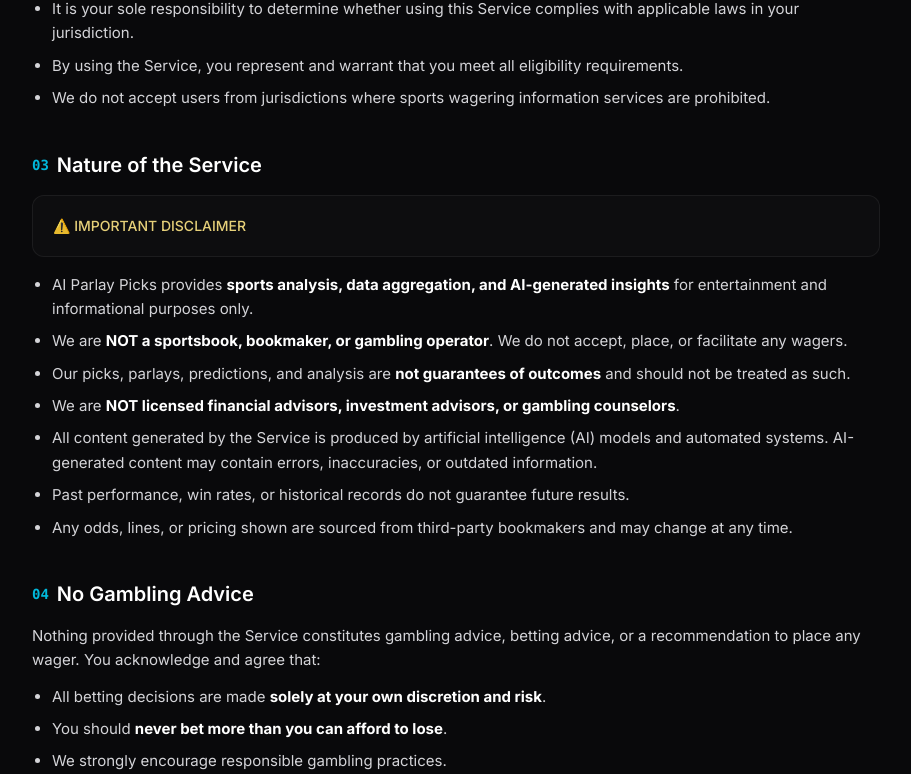
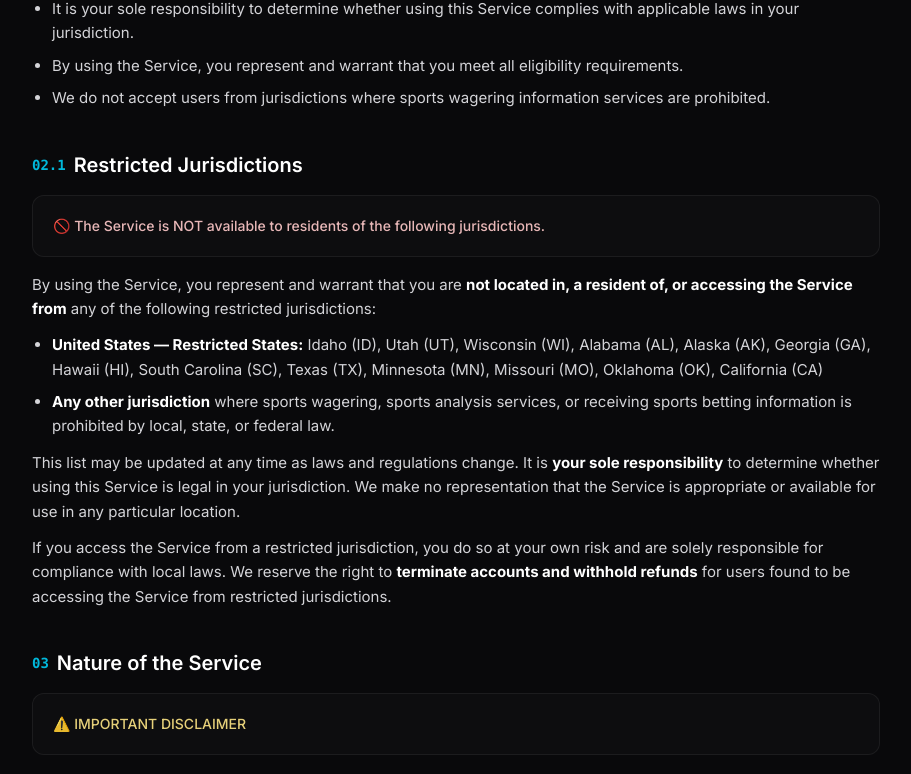
Before and after one commit to Victorcastilloa/parlay-picks-landing, a Next.js app: page /terms in a window 1280 px wide. Shown: the part 587-1361 px from the top of the page, without its empty margins (184-1095 px from the left). Built offline with nearby package versions, Linux system fonts and the light colour scheme.

Commit message:
Add restricted jurisdictions section to Terms of Service

```diff
--- a/app/terms/page.tsx
+++ b/app/terms/page.tsx
@@ -59,6 +59,34 @@
               <li>By using the Service, you represent and warrant that you meet all eligibility requirements.</li>
               <li>We do not accept users from jurisdictions where sports wagering information services are prohibited.</li>
             </ul>
+          </section>
+
+          {/* 2.1 */}
+          <section>
+            <h2 className="text-xl font-semibold text-white mb-4 flex items-center gap-2">
+              <span className="text-cyan-500 text-sm font-mono">02.1</span> Restricted Jurisdictions
+            </h2>
+            <div className="card p-5 border-red-500/20 bg-red-500/[0.03] mb-4">
+              <p className="text-red-200/90 text-sm font-medium">🚫 The Service is NOT available to residents of the following jurisdictions.</p>
+            </div>
+            <p>
+              By using the Service, you represent and warrant that you are <strong className="text-white">not located in,
+              a resident of, or accessing the Service from</strong> any of the following restricted jurisdictions:
+            </p>
+            <ul className="list-disc pl-5 space-y-2 mt-3">
+              <li><strong className="text-white">United States — Restricted States:</strong> Idaho (ID), Utah (UT), Wisconsin (WI), Alabama (AL), Alaska (AK), Georgia (GA), Hawaii (HI), South Carolina (SC), Texas (TX), Minnesota (MN), Missouri (MO), Oklahoma (OK), California (CA)</li>
+              <li><strong className="text-white">Any other jurisdiction</strong> where sports wagering, sports analysis services, or receiving sports betting information is prohibited by local, state, or federal law.</li>
+            </ul>
+            <p className="mt-3">
+              This list may be updated at any time as laws and regulations change. It is <strong className="text-white">your sole responsibility</strong> to
+              determine whether using this Service is legal in your jurisdiction. We make no representation that the Service
+              is appropriate or available for use in any particular location.
+            </p>
+            <p className="mt-3">
+              If you access the Service from a restricted jurisdiction, you do so at your own risk and are solely responsible
+              for compliance with local laws. We reserve the right to <strong className="text-white">terminate accounts and withhold refunds</strong> for
+              users found to be accessing the Service from restricted jurisdictions.
+            </p>
           </section>
 
           {/* 3 */}
```
